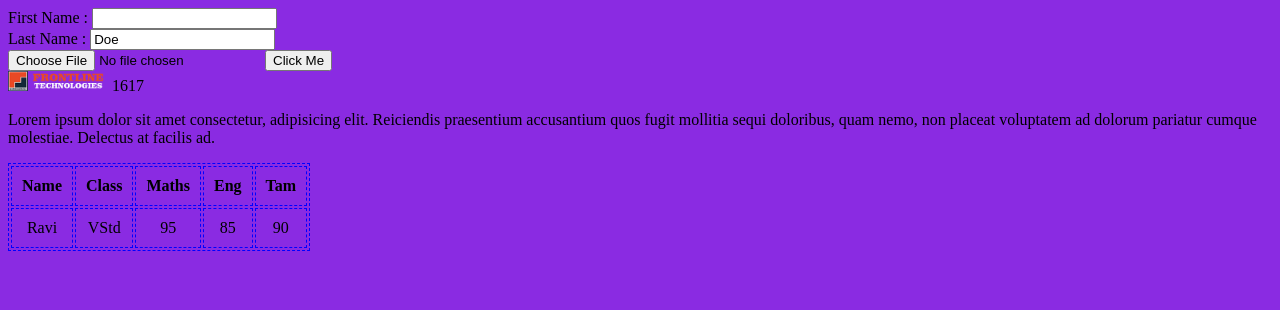
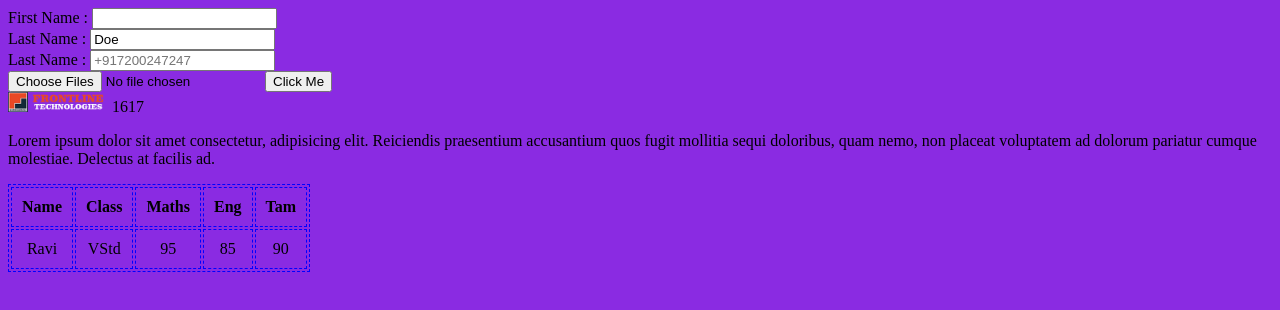
Before and after one commit to anbuthane/sdvplt, a plain HTML site: page index.html in a window 1280 px wide. Drawn offline with Linux system fonts and the light colour scheme.

Commit message:
Tel added

```diff
--- a/index.html
+++ b/index.html
@@ -30,7 +30,9 @@
       <input type="text" name="fname" id="fname" minlength="6" required /><br />
       <label for="lname">Last Name : </label>
       <input type="text" name="lname" id="lname" value="Doe" /><br />
-      <input type="file" id="file" name="file">
+      <label for="phone">Last Name : </label>
+      <input type="tel" name="phone" id="phone" pattern="[0-9]{3}[0-9]{10}" placeholder="+917200247247" /><br />
+      <input type="file" id="file" name="file" multiple>
       <input type="submit" value="Click Me" />
     </form>
     <!--[if lt IE 7]>
```
